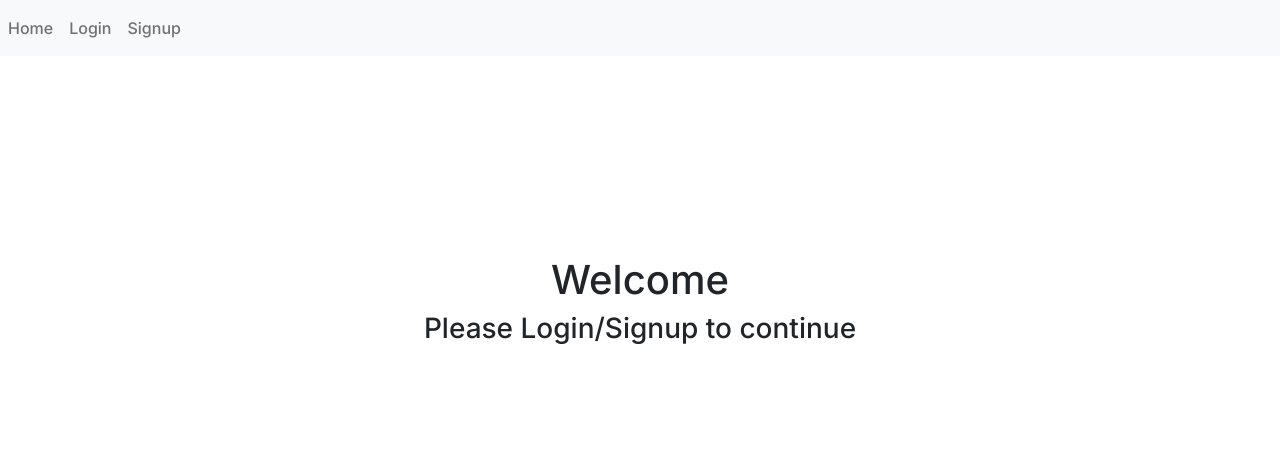
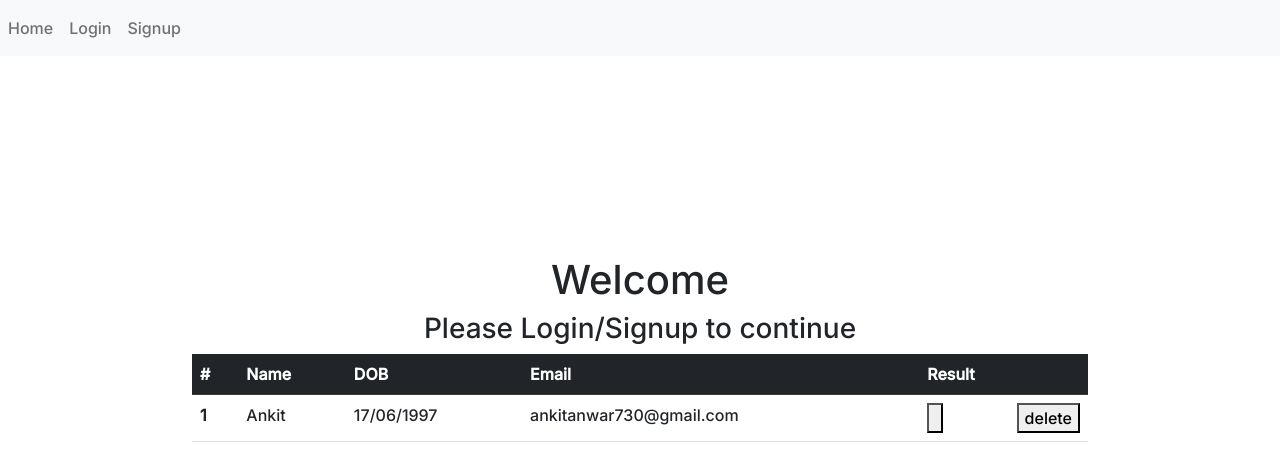
Before and after one commit to AnkitSingh60/Deskala-MERN-Assignment, a React (Create React App) app in the folder frontend/: page / in a window 1280 px wide. Shown: the top 472 px of the page. Built offline with nearby package versions, Linux system fonts and the light colour scheme; a web font is replaced by a local one.

Commit message:
added candidate page

```diff
--- a/frontend/package.json
+++ b/frontend/package.json
@@ -7,6 +7,7 @@
     "@testing-library/react": "^13.3.0",
     "@testing-library/user-event": "^13.5.0",
     "bootstrap": "^5.2.0-beta1",
+    "bootstrap-icons": "^1.8.3",
     "react": "^18.1.0",
     "react-dom": "^18.1.0",
     "react-router-dom": "^6.3.0",
--- a/frontend/src/App.css
+++ b/frontend/src/App.css
@@ -101,3 +101,8 @@ input {
 .logout {
   margin-right: 30px;
 }
+.homeTable{
+  /* border: 2px solid red; */
+  width: 70%;
+  margin: auto;
+}
--- a/frontend/src/components/Home.jsx
+++ b/frontend/src/components/Home.jsx
@@ -4,9 +4,37 @@ import Navbar from "./Navbar";
 const Home = () => {
   return (
     <>
-    <Navbar/>
-    <h1 className="App">Welcome</h1>
-    <h3 className="h3">Please Login/Signup to continue</h3>
+      <Navbar />
+      <h1 className="App">Welcome</h1>
+      <h3 className="h3">Please Login/Signup to continue</h3>
+
+      <div className="homeTable">
+        <table className="table">
+          <thead>
+            <tr className="table-dark">
+              <th scope="col">#</th>
+              <th scope="col">Name</th>
+              <th scope="col">DOB</th>
+              <th scope="col">Email</th>
+              <th scope="col">Result</th>
+            </tr>
+          </thead>
+          <tbody>
+            <tr>
+              <th scope="row">1</th>
+              <td>Ankit</td>
+              <td>17/06/1997</td>
+              <td>ankitanwar730@gmail.com</td>
+              <td className="d-flex justify-content-between">
+                <button>
+                  <i className="bi bi-pen"></i>
+                </button>
+                <button>delete </button>
+              </td>
+            </tr>
+          </tbody>
+        </table>
+      </div>
     </>
   );
 };
```
Also changed, not shown: 1 other file (tests, documents, lock files or other folders).
